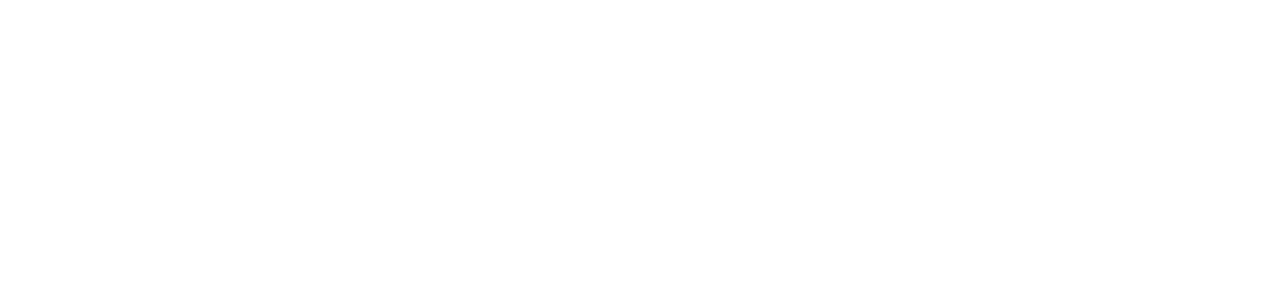
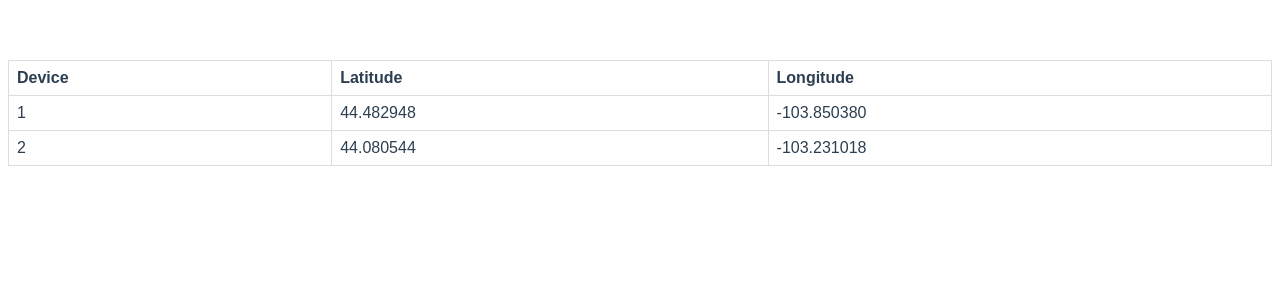
Before and after one commit to nwneisen/drone-dashboard, a Vue app: page / in a window 1280 px wide. Shown: the top 300 px of the page. Built offline with nearby package versions, Linux system fonts and the light colour scheme.

Commit message:
Remove Vuetify and add html table

```diff
--- a/package.json
+++ b/package.json
@@ -8,8 +8,7 @@
     "lint": "vue-cli-service lint"
   },
   "dependencies": {
-    "vue": "^2.5.21",
-    "vuetify": "^1.4.0"
+    "vue": "^2.5.21"
   },
   "devDependencies": {
     "@vue/cli-plugin-babel": "^3.2.0",
--- a/src/components/Dashboard.vue
+++ b/src/components/Dashboard.vue
@@ -1,10 +1,39 @@
 <template>
-  <div class="dashboard">
-  </div>
+<table>
+  <tr>
+    <th>Device </th>
+    <th>Latitude</th>
+    <th>Longitude</th>
+  </tr>
+  <tr>
+    <td>1</td>
+    <td>44.482948</td>
+    <td>-103.850380</td>
+  </tr>
+  <tr>
+    <td>2</td>
+    <td>44.080544</td>
+    <td>-103.231018</td>
+  </tr>
+</table>
 </template>
 
 <script>
-export default {
+  export default {
   name: 'Dashboard',
+  }
+</script>
+
+<style>
+table {
+  font-family: arial, sans-serif;
+  border-collapse: collapse;
+  width: 100%;
 }
-</script>
+
+td, th {
+  border: 1px solid #dddddd;
+  text-align: left;
+  padding: 8px;
+}
+</style>
--- a/src/main.js
+++ b/src/main.js
@@ -3,10 +3,6 @@
 
 Vue.config.productionTip = false
 
-// Vuetify configs
-import Vuetify from 'vuetify'
-Vue.use(Vuetify)
-
 new Vue({
   render: h => h(App),
 }).$mount('#app')
```
Also changed, not shown: 2 other files (tests, documents, lock files or other folders).
